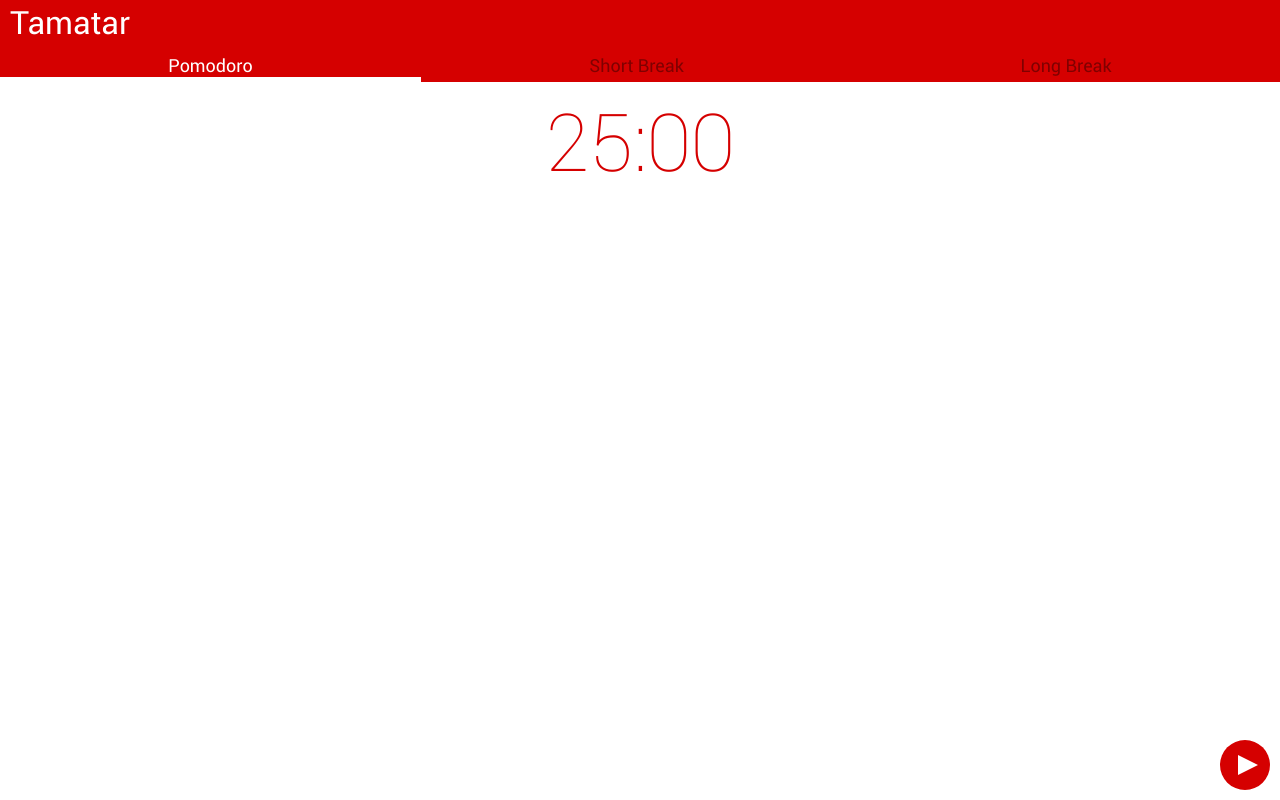
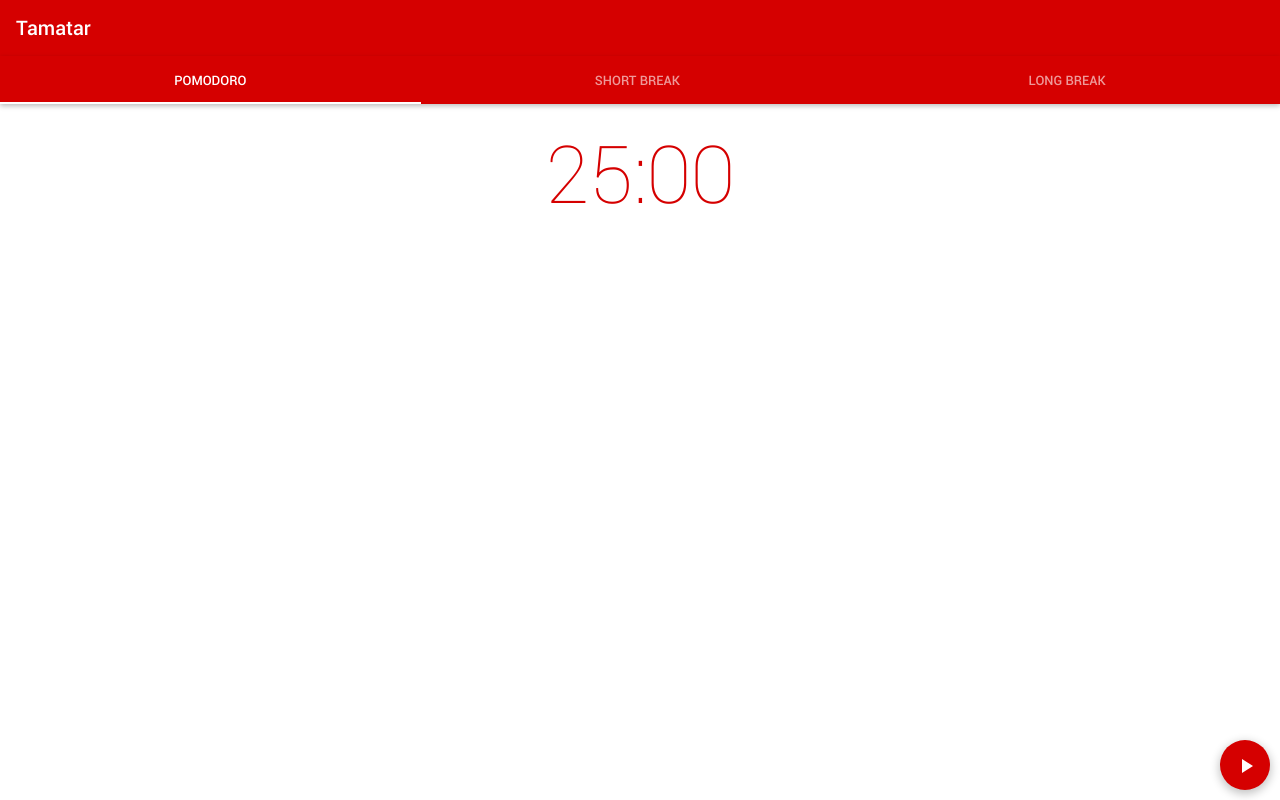
Before and after one commit to sheshbabu/Tamatar, a browser extension: page index.htm in a window 1280 px wide. Drawn offline with Linux system fonts and the light colour scheme.

Commit message:
Updated styles as per material design guidelines

```diff
--- a/background.js
+++ b/background.js
@@ -1,8 +1,8 @@
 chrome.app.runtime.onLaunched.addListener(function() {
     chrome.app.window.create('index.htm', {
         'bounds': {
-            'width': 400,
-            'height': 240
+            'width': 350,
+            'height': 300
         }
     });
 });
--- a/index.htm
+++ b/index.htm
@@ -10,6 +10,10 @@
                 font-family: 'RobotoRegular';
                 src: url('Roboto-Regular-webfont.woff');
             }
+            @font-face {
+                font-family: 'RobotoMedium';
+                src: url('Roboto-Medium-webfont.woff');
+            }
             body {
                 margin: 0;
             }
@@ -18,32 +22,39 @@
                 font-size: 80px;
                 color: #D50000;
                 text-align: center;
+                margin-top: 15px;
             }
-            #title {
-                font-family: RobotoRegular, sans-serif;
-                font-size: 32px;
+            #app-bar {
+                font-family: RobotoMedium, sans-serif;
+                font-size: 20px;
                 color: white;
                 background-color: #D50000;
-                padding-left: 10px;
+                padding-left: 16px;
+                height: 56px;
+                line-height: 56px;
             }
             #tabs {
-                font-family: RobotoRegular, sans-serif;
-                font-size: 18px;
+                font-family: RobotoMedium, sans-serif;
+                font-size: 13px;
                 color: white;
                 display: flex;
                 justify-content: space-around;
                 background-color: #D50000;
-                padding: 10px 0 0 0;
-                margin-bottom: 5px;
+                line-height: 48px;
+                margin-bottom: 4px;
+                height: 48px;
+                text-transform: uppercase;
+                cursor: pointer;
+                box-shadow: 0 2px 5px 0 rgba(0, 0, 0, 0.26);
             }
             #tabs div {
                 flex-grow: 1;
                 text-align: center;
-                color: rgba(128, 0, 0, 255);
+                color: rgba(255, 255, 255, 0.6);
             }
 
             #tabs div.selected {
-                border-bottom: 5px solid white;
+                border-bottom: 2px solid white;
                 color: white;
             }
 
@@ -55,32 +66,28 @@
                 position: absolute;
                 bottom: 10px;
                 right: 10px;
+                box-shadow: 0 3px 10px 1px rgba(0, 0, 0, 0.24);
+                cursor: pointer;
             }
 
             #startStop div {
-                height: 20px;
-                width: 20px;
-                background: white;
+                height: 24px;
+                width: 24px;
                 position: relative;
-                top: 15px;
-                left: 15px;
+                top: 14px;
+                left: 14px;
+                background: url('ic_stop_24px.svg') 24px;
             }
 
             #startStop.start div {
-                width: 0;
-                height: 0;
-                border-top: 10px solid transparent;
-                border-bottom: 10px solid transparent;
-                border-left: 20px solid white;
-                background: #D50000;
-                left: 18px;
+                background: url('ic_play_arrow_24px.svg') 24px;
             }
         </style>
         <script defer src='main.js'></script>
         <script defer src='timer.js'></script>
     </head>
     <body>
-        <div id='title'>Tamatar</div>
+        <div id='app-bar'>Tamatar</div>
         <div id='tabs'>
             <div id='pomodoro' class='selected'>Pomodoro</div>
             <div id='shortBreak'>Short Break</div>
```
Also changed, not shown: Roboto-Medium-webfont.woff (added), ic_play_arrow_24px.svg (added), ic_stop_24px.svg (added), 1 other file.
